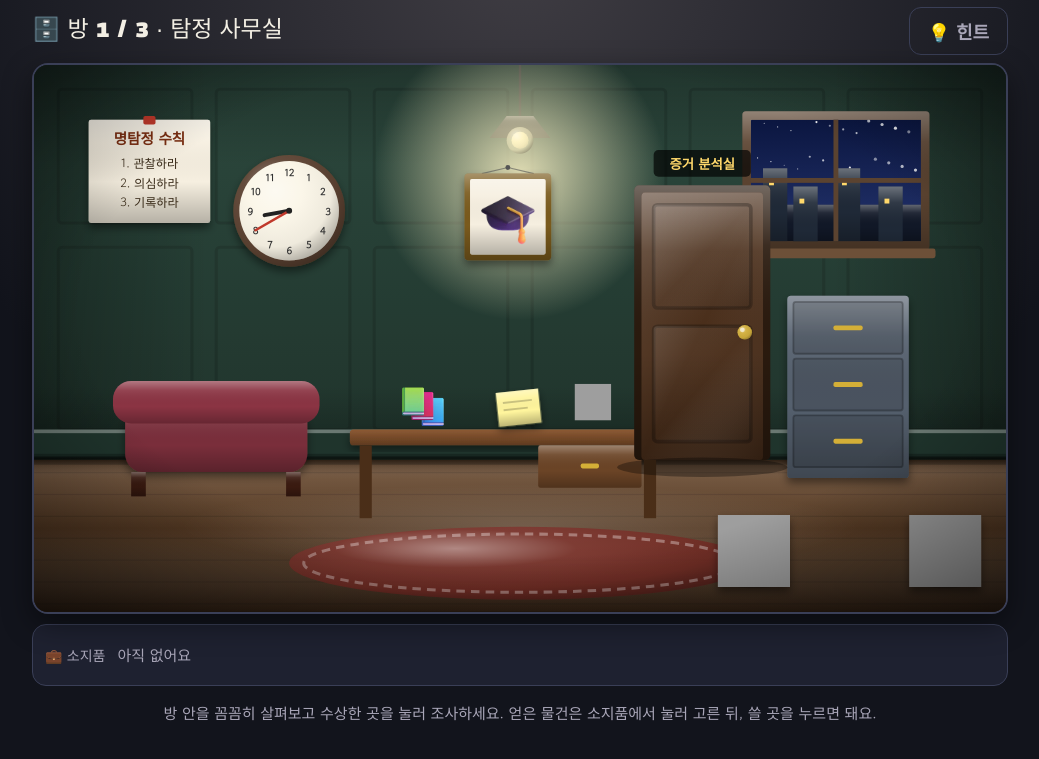
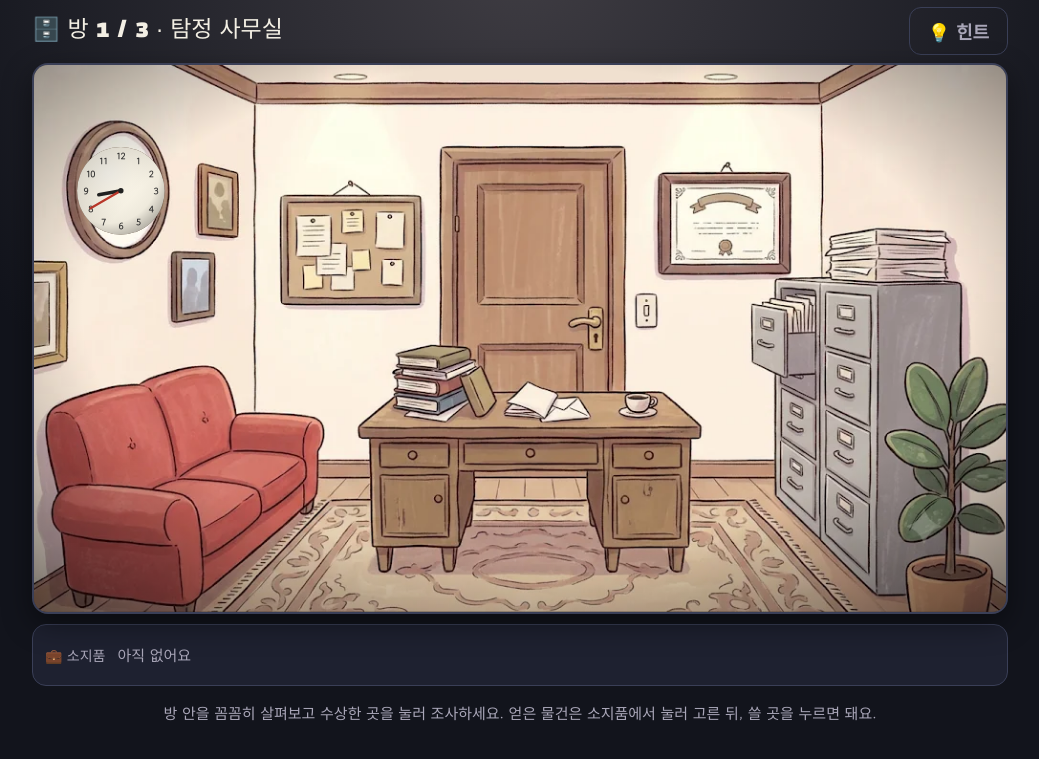
Before and after one commit to mummummi/game3grade, a plain HTML site: page g3-detective.html in a window 1280 px wide. Both pictures are taken after a click on the button "탈출 시작 ▶". Shown: the part 51-810 px from the top of the page, without its empty margins (120-1159 px from the left). Drawn offline with Linux system fonts and the light colour scheme; grey boxes are pictures that could not be loaded.

Commit message:
3학년 명탐정 사무소 방탈출 배경을 AI 일러스트로 교체
Co-Authored-By: Claude Opus 5.5 <noreply@anthropic.com>
Claude-Session: https://claude.ai/code/session_01ScfXXMpeK4xSozEf9WkLBv

```diff
--- a/g3-detective.html
+++ b/g3-detective.html
@@ -29,7 +29,7 @@ button{font-family:inherit;font-size:18px;border:0;border-radius:12px;padding:10
 .roombar{display:flex;justify-content:space-between;align-items:center;margin:6px 0 8px;gap:8px;flex-wrap:wrap}
 .scene{position:relative;width:100%;border-radius:16px;overflow:hidden;border:2px solid var(--line);box-shadow:0 10px 30px rgba(0,0,0,.45);background:#000}
 .scene svg{display:block;width:100%;height:auto}
-.hot{cursor:pointer;transition:filter .15s}
+.hot .ah{fill:#fff;fill-opacity:0;stroke:#fff;stroke-opacity:0;stroke-width:5;transition:fill-opacity .15s,stroke-opacity .15s}.hot:hover .ah{fill-opacity:.14;stroke-opacity:.95}.hot.selhint .ah{stroke:#ffd54f;stroke-opacity:1;fill-opacity:.12}.hot.done .ah{fill-opacity:0}.hot{cursor:pointer;transition:filter .15s}
 .hot:hover{filter:drop-shadow(0 0 12px color-mix(in srgb,var(--gold) 90%,transparent)) brightness(1.08)}
 .hot.done{filter:saturate(.75)}
 .hot.selhint{animation:hl 1.2s ease-in-out infinite}
@@ -384,6 +384,19 @@ const sw=S*1.1;return EM(x,y-S*0.12,e,S*0.68,'filter="url(#sh)"')+R(x-sw/2,y+S*0
 /* 🧸 분위기 소품 (문제와 상관없는 기물 · 눌러 보면 설명만 나와요) */
 const DECOR=[[["p", "🎓", "탐정 자격증", 780, 250, 150, "\"홍 탐정, 명탐정 시험 합격\" 액자가 걸려 있어요."], ["f", "🪴", "고무나무 화분", 1500, 800, 125, "흙을 파 봐도 아무것도 없어요. 물을 줘야겠네요."], ["f", "☕", "식은 커피잔", 1185, 800, 125, "홍 탐정이 마시다 남긴 커피예요. 아직 반쯤 남았어요."]], [["p", "📸", "사건 사진 벽", 540, 525, 150, "지난 사건 사진들이에요. 이번 사건과는 관계없어요."], ["f", "🧪", "빈 시험관", 90, 735, 125, "검사를 끝낸 시험관이에요. 깨끗이 씻어 두었어요."], ["f", "🗑️", "휴지통", 840, 800, 125, "구겨진 종이뿐이에요. 단서는 아니에요."]], [["p", "🏆", "트로피 진열장", 90, 525, 150, "홍 탐정이 받은 상들이에요. 반짝반짝!"], ["f", "🧯", "소화기", 435, 735, 125, "금고실 안전을 위한 소화기예요."], ["s", "📹", "감시 카메라", 1485, 525, 150, "빨간 불이 꺼져 있어요. 고장 난 것 같아요."]]];
 DECOR.forEach((list,ri)=>{const r=THEME.rooms[ri];if(!r)return;list.forEach((d,k)=>r.objects.push({id:'deco'+k,deco:1,title:d[1]+' '+d[2],art:DART(d),html:'<div class="box">'+d[6]+'</div>'}))});
+/* 🖼️ AI 배경 그림 */
+const ARTMAP={"rooms": [{"memo": [593, 460, 360, 147], "clock": [60, 93, 167, 227, {"clip": [420, 240, 80, 143, 207, 72]}], "drawer": [700, 620, 233, 47], "sofa": [27, 493, 453, 393], "cab": [1173, 267, 230, 607], "door": [673, 133, 293, 407], "deco0": [1027, 180, 213, 167], "deco1": [1420, 480, 180, 420], "deco2": [960, 533, 67, 47]}, {"board": [40, 53, 327, 420, {"fit": 1, "pad": 0.85}], "foot": [460, 160, 180, 220, {"fit": 1, "pad": 0.9}], "scale": [1060, 327, 227, 193], "cup": [1067, 133, 67, 80], "door": [687, 160, 293, 493], "deco0": [300, 360, 160, 167], "deco1": [1307, 453, 167, 140], "deco2": [1420, 713, 133, 160]}, {"map": [67, 107, 233, 380, {"fit": 1, "pad": 0.85}], "tray": [607, 520, 420, 67, {"fit": 1, "pad": 1}], "paint": [1027, 153, 213, 253], "safe": [647, 160, 333, 347], "deco0": [1267, 127, 280, 560], "deco1": [1460, 687, 100, 213], "deco2": [373, 13, 107, 127]}], "id": "g3-detective"};
+const AMbox=a=>{const ns='http://www.w3.org/2000/svg';const sv=document.createElementNS(ns,'svg');sv.setAttribute('width','1600');sv.setAttribute('height','900');sv.style.cssText='position:absolute;left:-9999px;top:0';sv.innerHTML=DEFS+a;document.body.appendChild(sv);let b={x:0,y:0,width:1,height:1};try{const g=document.createElementNS(ns,'g');while(sv.childNodes.length>1)g.appendChild(sv.childNodes[1]);sv.appendChild(g);const r=g.getBBox();b={x:r.x,y:r.y,width:r.width||1,height:r.height||1}}catch(e){}sv.remove();return b};
+ARTMAP.rooms.forEach((hot,ri)=>{const r=THEME.rooms[ri];if(!r||!hot)return;const src='art/'+ARTMAP.id+'_'+(ri+1)+'.webp';
+ r.bg=()=>`<image href="${src}" x="0" y="0" width="1600" height="900" preserveAspectRatio="xMidYMid slice"/>`;
+ r.objects=r.objects.filter(o=>!(o.deco&&!hot[o.id]));
+ r.objects.forEach(o=>{const h=hot[o.id];if(!h)return;const [x,y,w,hh,opt]=h;const old=o.art;
+  o.art=()=>{let s='';if(opt&&opt.keep){const [tx,ty,sc]=opt.keep;s=`<g transform="translate(${tx} ${ty}) scale(${sc})">${val(old)}</g>`}
+   if(opt&&opt.clip){const [ox,oy,orr,nx,ny,nr]=opt.clip;const sc=nr/orr;const cid='cl_'+o.id;s+=`<clipPath id="${cid}"><circle cx="${ox}" cy="${oy}" r="${orr}"/></clipPath><g transform="translate(${nx-ox*sc} ${ny-oy*sc}) scale(${sc})"><g clip-path="url(#${cid})">${val(old)}</g></g>`}
+   if(opt&&opt.lab){const arr=eval(opt.lab.expr);s+=arr.map((t,i)=>{const [lx,ly]=opt.lab.pos?opt.lab.pos[i]:[x+w*(i+.5)/arr.length,opt.lab.y];return `<rect x="${lx-48}" y="${ly-30}" width="96" height="56" rx="14" fill="#3e2723" stroke="#ffe082" stroke-width="4" opacity=".92"/><text x="${lx}" y="${ly+10}" text-anchor="middle" font-size="32" font-weight="bold" fill="#ffe082">${t}</text>`}).join('')}
+   if(opt&&opt.svg){s+=eval(opt.svg)}
+   if(opt&&opt.fit){const a=val(old);const b=AMbox(a);const p=opt.pad??0.9;const sc=Math.min(w/b.width,hh/b.height)*p;const tx=x+w/2-(b.x+b.width/2)*sc,ty=y+hh/2-(b.y+b.height/2)*sc;s=`<g transform="translate(${tx} ${ty}) scale(${sc})" opacity="${opt.op??1}">${a}</g>`}
+   return s+`<rect class="ah" x="${x}" y="${y}" width="${w}" height="${hh}" rx="22"/>`}})});
 THEME.rooms.forEach((r,ri)=>r.objects.forEach(o=>{if(!o._rid){o.id='r'+ri+'_'+o.id;o._rid=1}}));/* 방마다 물건 id를 따로 → 다른 방의 같은 이름 문/물건이 '이미 푼 것'으로 처리되는 문제 방지 */
 try{const U=S.used||{};if(Object.keys(U).some(k=>!/^[pu]_r\d+_/.test(k))){THEME.rooms.forEach((r,ri)=>r.objects.forEach(o=>{const base=o.id.replace(/^r\d+_/,'');['p_','u_'].forEach(pf=>{if(U[pf+base]&&(ri<S.room||(base!=='door'&&ri<=S.room)))U[pf+o.id]=1})}));Object.keys(U).forEach(k=>{if(!/^[pu]_r\d+_/.test(k))delete U[k]});S.used=U;save()}}catch(e){}/* 예전 저장 기록 옮기기 */
 TH=THEME;if(GRADE<=2)document.body.classList.add('kids');S.max=S.max||0;render();
```
Also changed, not shown: art/g3-detective_1.webp (added), art/g3-detective_2.webp (added), art/g3-detective_3.webp (added).
